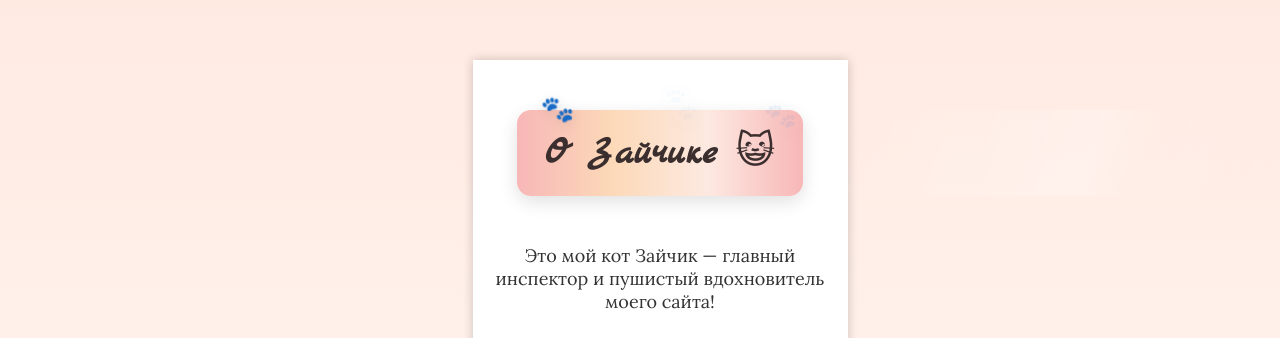
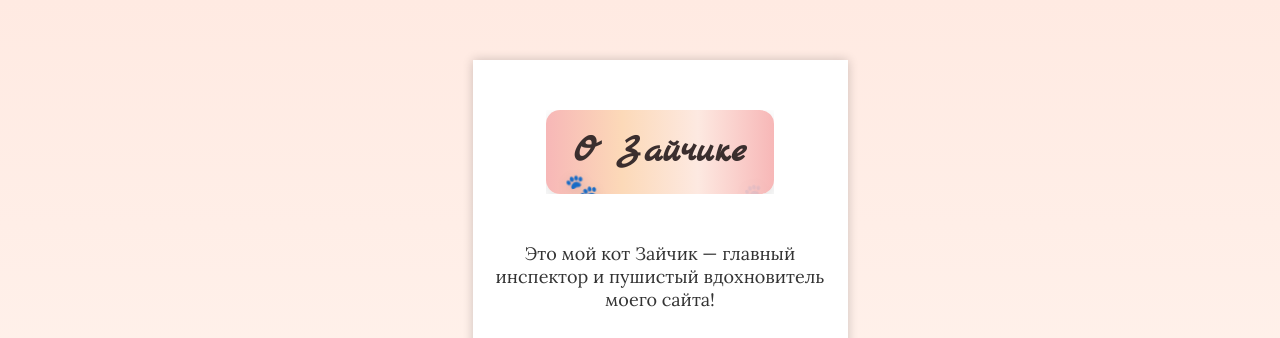
Before and after one commit to Meowlinia/zaychik_site, a plain HTML site: page about.html in a window 1280 px wide. Shown: the top 338 px of the page. Drawn offline with Linux system fonts and the light colour scheme; a web font is replaced by a local one.

Commit message:
Add files via upload

```diff
--- a/about.html
+++ b/about.html
@@ -7,9 +7,8 @@
   <body>
     <div class="container">
     <div class="title-wrap">
-    <h1 class="gradient-title">О Зайчике 😺</h1>
+    <h1 class="gradient-title">О Зайчике</h1>
       <span class="paw paw1" aria-hidden="true">🐾</span>
-  <span class="paw paw2" aria-hidden="true">🐾</span>
   <span class="paw paw3" aria-hidden="true">🐾</span>
 </div>
     <p>Это мой кот Зайчик — главный инспектор и пушистый вдохновитель моего сайта!</p>
--- a/style.css
+++ b/style.css
@@ -55,9 +55,10 @@ body {
   display: inline-block;
   z-index: 2;
   margin: 30px auto;
+  overflow: hidden; /* спрятать всё, что выходит за рамку */
 }
 
-/* сам градиентный заголовок (с плавящимся градиентом) */
+/* сам градиентный заголовок */
 .gradient-title {
   margin: 0;
   font-family: "Marck Script", cursive;
@@ -82,7 +83,7 @@ body {
   100% { background-position: 0% 50%; }
 }
 
-/* Шиммер ПО ТЕКСТУ (тонкая подсветка, движется поверх заголовка) */
+/* шиммер по тексту */
 .gradient-title::after {
   content: "";
   position: absolute;
@@ -101,6 +102,8 @@ body {
   z-index: 3;
   mix-blend-mode: overlay;
 }
+
+/* анимация шиммера */
 @keyframes textShine {
   0% { left: -120%; }
   50% { left: 120%; }
@@ -119,9 +122,9 @@ body {
 }
 
 /* разные начальные позиции и анимации для каждой лапки */
-.paw1 { left: 8%;  top: -18px;  animation: pawMove1 4.5s ease-in-out infinite; }
-.paw2 { left: 50%; top: -40px;  font-size: 34px; animation: pawMove2 5.2s ease-in-out infinite; }
-.paw3 { left: 86%; top: -20px;  animation: pawMove3 4.8s ease-in-out infinite; }
+.paw1 { left: 8%;  top: 60px;  animation: pawMove1 4.5s ease-in-out infinite; }
+.paw2 { left: 50%; top: 10px;  font-size: 34px; animation: pawMove2 5.2s ease-in-out infinite; }
+.paw3 { left: 86%; top: 60px;  animation: pawMove3 4.8s ease-in-out infinite; }
 
 /* движение, небольшие подпрыгивания и появление/исчезание */
 @keyframes pawMove1 {
```
